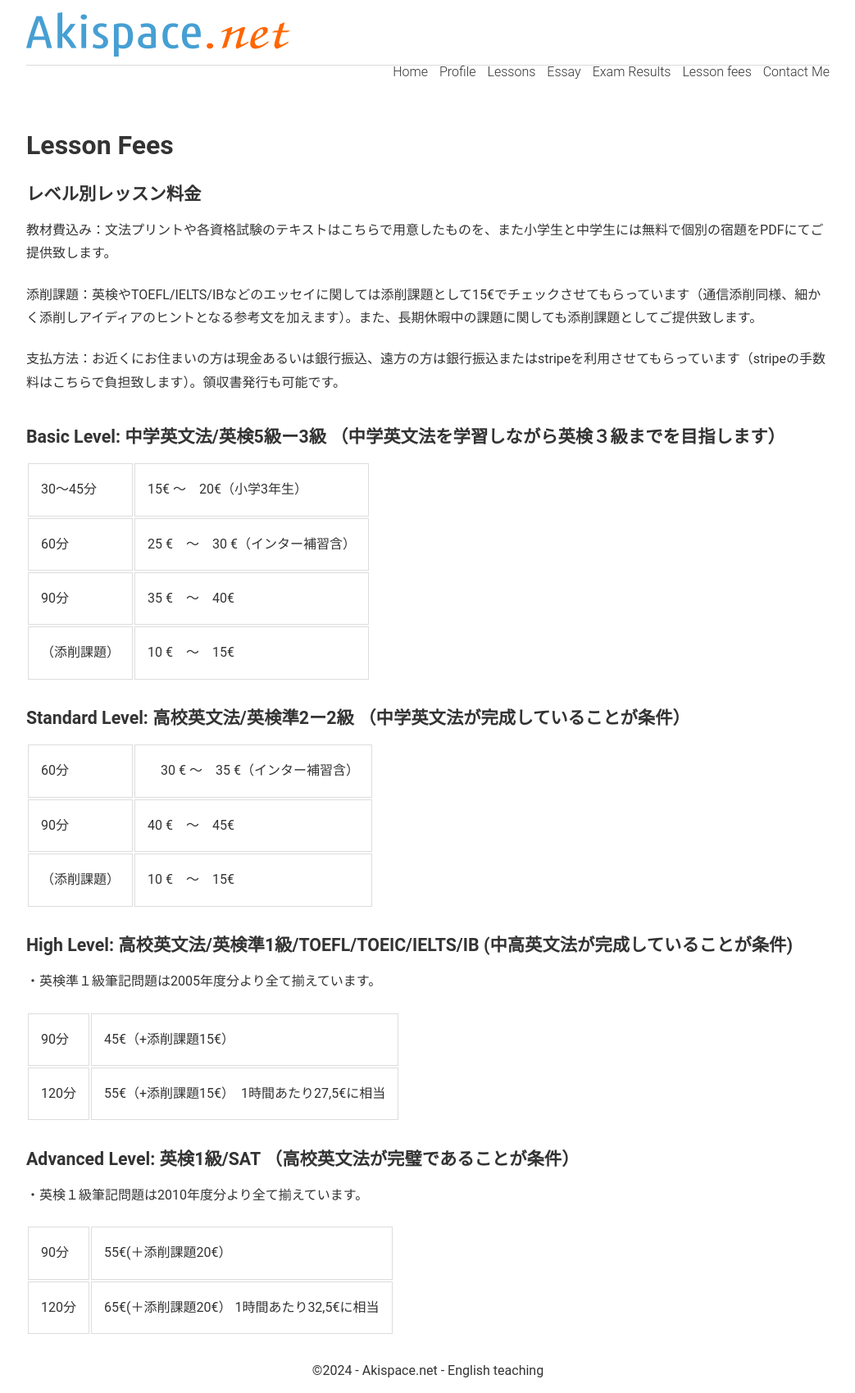
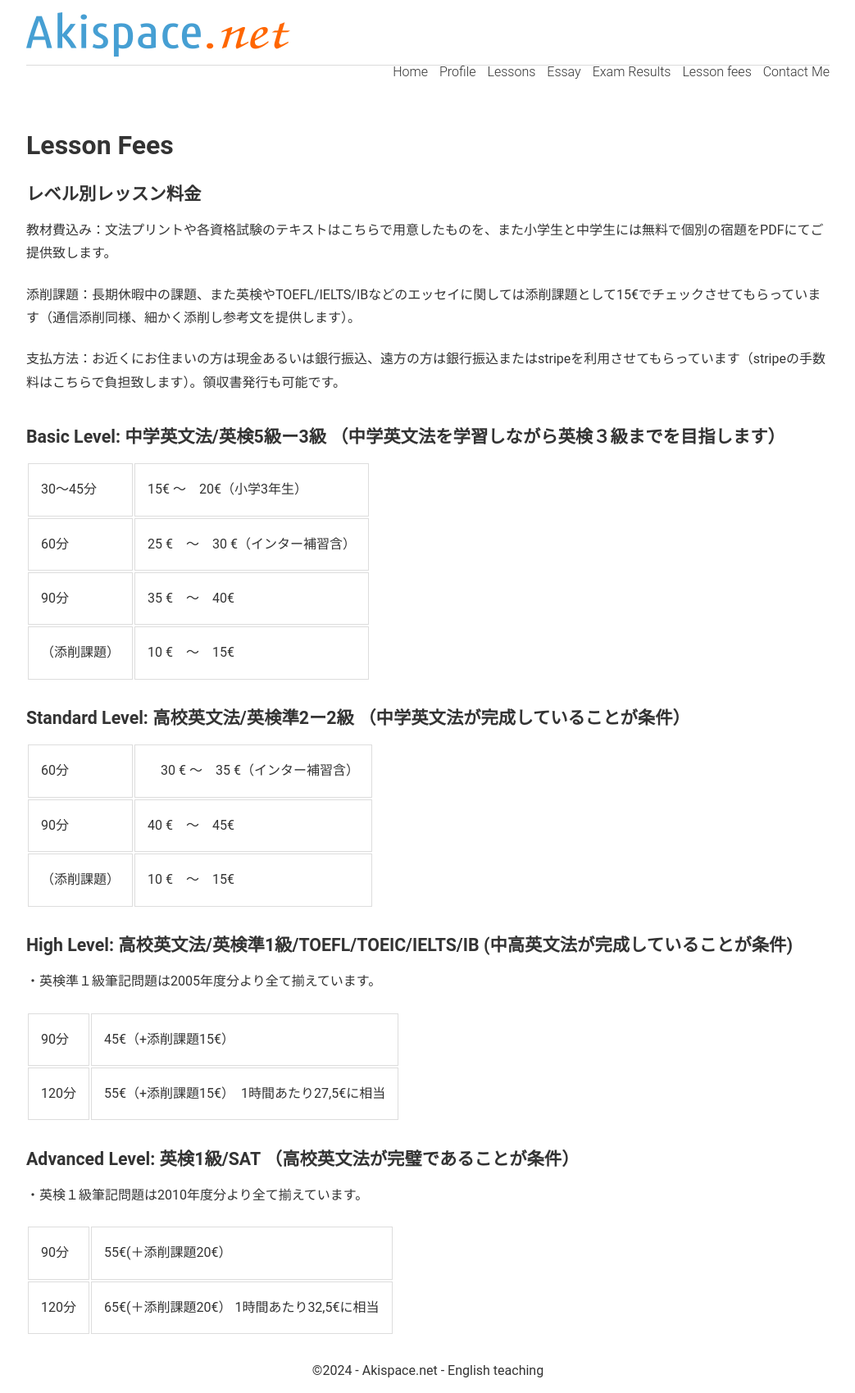
Before and after one commit to phocean/akispace, a Jekyll site: the page built from hour_fees.md, in a window 1280 px wide. Shown: the whole page at 82% size, without its empty margins (118-1161 px from the left). Built offline with Jekyll 4.4.1, drawn with Linux system fonts in a browser that asks for light colours.

Commit message:
Update hour_fees.md

```diff
--- a/hour_fees.md
+++ b/hour_fees.md
@@ -12,7 +12,7 @@ description: オンライン英語家庭教師　小学生から大学生まで
 
 教材費込み：文法プリントや各資格試験のテキストはこちらで用意したものを、また小学生と中学生には無料で個別の宿題をPDFにてご提供致します。
 
-添削課題：英検やTOEFL/IELTS/IBなどのエッセイに関しては添削課題として15€でチェックさせてもらっています（通信添削同様、細かく添削しアイディアのヒントとなる参考文を加えます）。また、長期休暇中の課題に関しても添削課題としてご提供致します。
+添削課題：長期休暇中の課題、また英検やTOEFL/IELTS/IBなどのエッセイに関しては添削課題として15€でチェックさせてもらっています（通信添削同様、細かく添削し参考文を提供します）。
 
 支払方法：お近くにお住まいの方は現金あるいは銀行振込、遠方の方は銀行振込またはstripeを利用させてもらっています（stripeの手数料はこちらで負担致します）。領収書発行も可能です。
 
```
